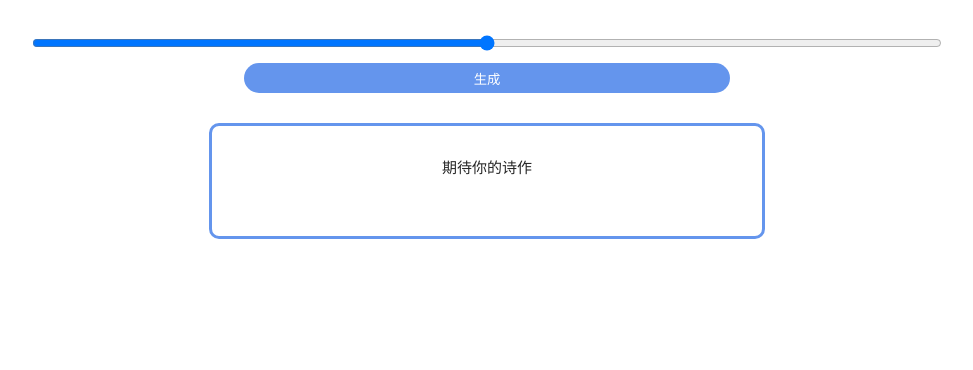
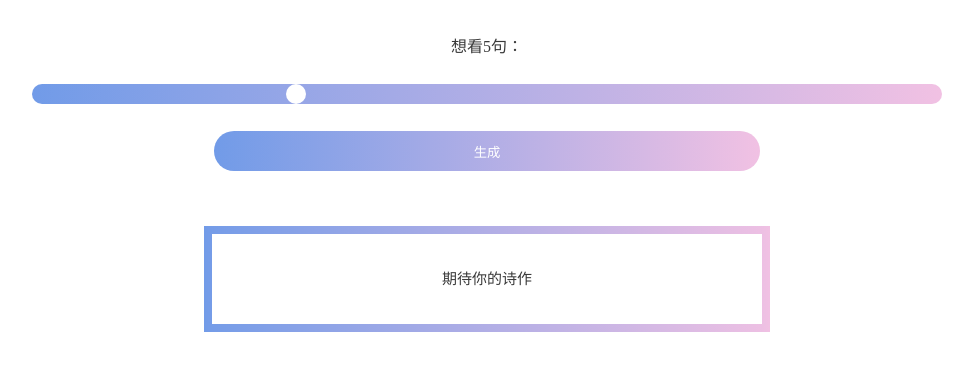
Before and after one commit to duanmq1994/poem-js, a Vue app: page / in a window 1280 px wide. Shown: the top 370 px of the page, without its empty margins (153-1126 px from the left). Built offline with nearby package versions, Linux system fonts and the light colour scheme; the HTML template or start-up script is replaced by a standard one.

Commit message:
uodate style

```diff
--- a/src/components/Poem.vue
+++ b/src/components/Poem.vue
@@ -14,14 +14,15 @@ onMounted(() => {
 })
 
 const handleGenerate = () => {
-  poem.value = generate(count, false)
+  poem.value = generate(count.value, false)
 }
 </script>
 
 <template>
   <div class="container">
     <div class="control-container">
-      <input class="slider" type="range" v-bind="count">
+      <span class="control-text">想看{{ count }}句：</span>
+      <input class="slider" type="range" v-model="count" step="1" min="1" max="15">
       <button class="main-button" @click="handleGenerate">生成</button>
     </div>
     <div class="poem-container">
@@ -35,39 +36,56 @@ const handleGenerate = () => {
   padding: 25px;
   display: flex;
   flex-direction: column;
-  gap: 30px;
+  gap: 55px;
   align-items: center;
 }
 .control-container {
   display: flex;
   flex-direction: column;
-  gap: 10px;
+  gap: 25px;
   align-items: center;
   width: 100%;
 }
 .slider {
   width: 75%;
+  -webkit-appearance: none;
+  background-image: var(--primary-color);
+  border-radius: 10px;
+  outline: none;
+}
+.slider::-webkit-slider-thumb {
+    -webkit-appearance: none;
+    width: 20px;
+    height: 20px;
+    border-radius: 50%;
+    background-color: #fff;
+    cursor: pointer;
 }
 .main-button {
   border: none;
-  background-color: cornflowerblue;
+  background-image: var(--primary-color);
   color: white;
-  border-radius: 15px;
-  width: 40%;
-  height: 30px;
+  border-radius: 20px;
+  width: 45%;
+  height: 40px;
 }
 .poem-container {
   padding: 15px 25px;
-  border: 3px cornflowerblue solid;
-  border-radius: 10px;
+  border: 8px solid;
+  border-image: var(--primary-color) 20 stretch;
   width: 60%;
   max-width: 500px;
   height: max-content;
-  min-height: 80px;
+  min-height: 50px;
   text-align: center;
+}
+.control-text {
+  font-size: 16px;
+  color: var(--text-color);
 }
 .poem-text {
   font-size: 15px;
-  color: #272727;
+  color: var(--text-color);
+  line-height: 30px;
 }
 </style>
--- a/src/json/adj.json
+++ b/src/json/adj.json
@@ -14,8 +14,8 @@
     "深沉",
     "馥郁",
     "锋利",
-    "伤感",
-    "腐败",
+    "伤感的",
+    "腐败的",
     "害羞",
     "浪漫",
     "灿烂",
@@ -40,7 +40,7 @@
     "温绵",
     "若梦",
     "清澈",
-    "难遇",
+    "难遇的",
     "葱郁",
     "细碎",
     "傲然",
@@ -63,6 +63,6 @@
     "料峭",
     "混沌的",
     "荒芜的",
-    "焦灼",
+    "焦灼的",
     "限定"
 ]
--- a/src/style.css
+++ b/src/style.css
@@ -0,0 +1,4 @@
+:root {
+    --text-color: #3a3a3a;
+    --primary-color: linear-gradient(to right, #719be8, #f1c1e3);
+}
```
